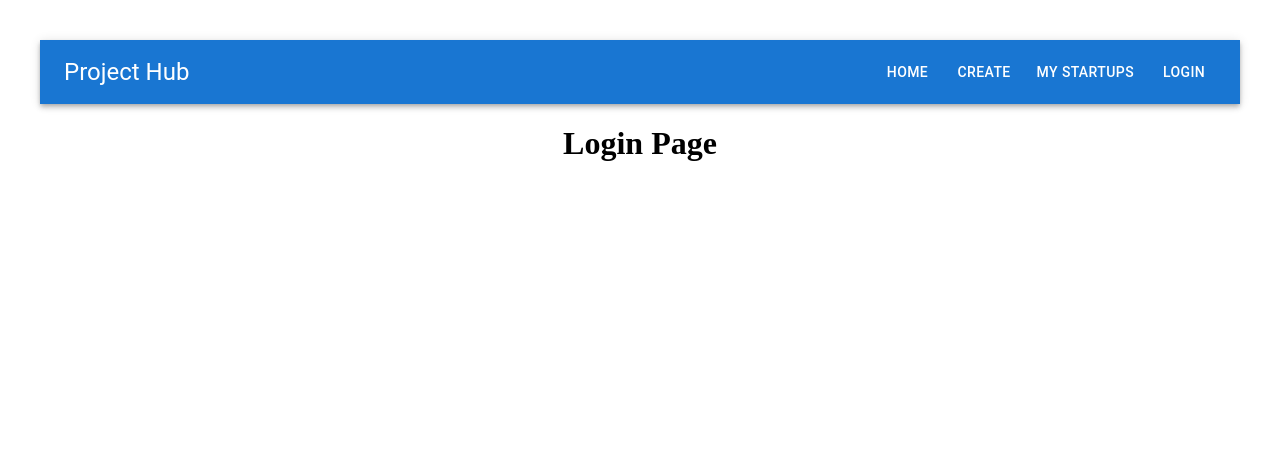
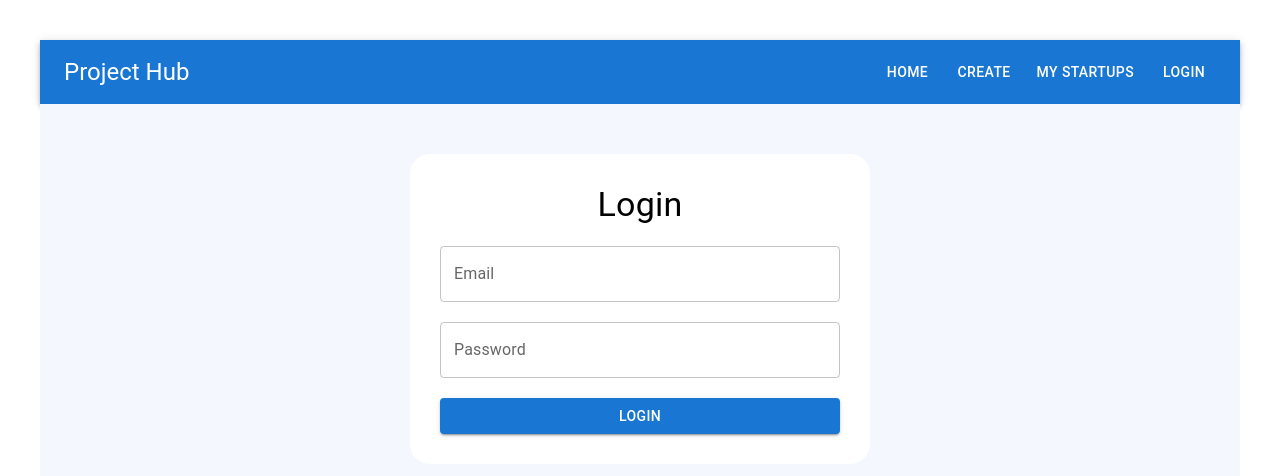
Before and after one commit to smrrvv1/pitchflow-frontend, a React (Vite) app: page /login in a window 1280 px wide. Shown: the top 476 px of the page. Built offline with nearby package versions, Linux system fonts and the light colour scheme.

Commit message:
add login page

```diff
--- a/src/pages/CreateStartupPage/CreateStartupPage.tsx
+++ b/src/pages/CreateStartupPage/CreateStartupPage.tsx
@@ -17,10 +17,8 @@ export const CreateStartupPage = () => {
             })
 
           navigate('/')
-      }  catch (e: any) {
-        console.log(
-            e.response.data.detail[0]
-        );
+      }  catch (e) {
+        console.log(e);
     }
 };
 
--- a/src/pages/LoginPage/LoginPage.tsx
+++ b/src/pages/LoginPage/LoginPage.tsx
@@ -1,7 +1,70 @@
+import { useState } from 'react';
+import {Button,TextField,Typography} from '@mui/material';
+import { axiosApi } from '../../axiosApi';
+import styles from './styles.module.css';
+
 export const LoginPage = () => {
+  const [form, setForm] = useState({
+    email: '',
+    password: '',
+})
+
+  const changeForm = (e: React.ChangeEvent<HTMLInputElement>) => {
+    setForm((prevState) => ({
+        ...prevState,
+        [e.target.name]: e.target.value,
+    }))
+  }
+
+  const login = async(e: React.FormEvent) => {
+    e.preventDefault()
+
+    try {
+        const response = await axiosApi.post(
+            '/users/login',
+            form
+        )
+
+        console.log(response.data)
+
+        alert('Login success')
+    } catch (e) {
+        console.log(e)
+
+        alert('Login error')
+    }
+  }
+
     return (
-      <div>
-        <h1>Login Page</h1>
-      </div>
+      <div className={styles.wrapper}>
+        <form
+            onSubmit={login}
+            className={styles.form}>
+            <Typography
+                variant="h4"
+                align="center">
+                Login
+            </Typography>
+
+            <TextField
+                label="Email"
+                name="email"
+                value={form.email}
+                onChange={changeForm}/>
+
+            <TextField
+                label="Password"
+                name="password"
+                type="password"
+                value={form.password}
+                onChange={changeForm}/>
+
+            <Button
+                type="submit"
+                variant="contained">
+                Login
+            </Button>
+        </form>
+  </div>
     )
   }
--- /dev/null
+++ b/src/pages/LoginPage/styles.module.css
@@ -0,0 +1,16 @@
+.wrapper {
+    background: rgb(245, 247, 255);
+    min-height: 800px;
+    padding-top: 50px;
+}
+
+.form {
+    width: 400px;
+    margin: 0 auto;
+    display: flex;
+    flex-direction: column;
+    gap: 20px;
+    background: rgb(255, 255, 255);
+    padding: 30px;
+    border-radius: 20px;
+}
```
